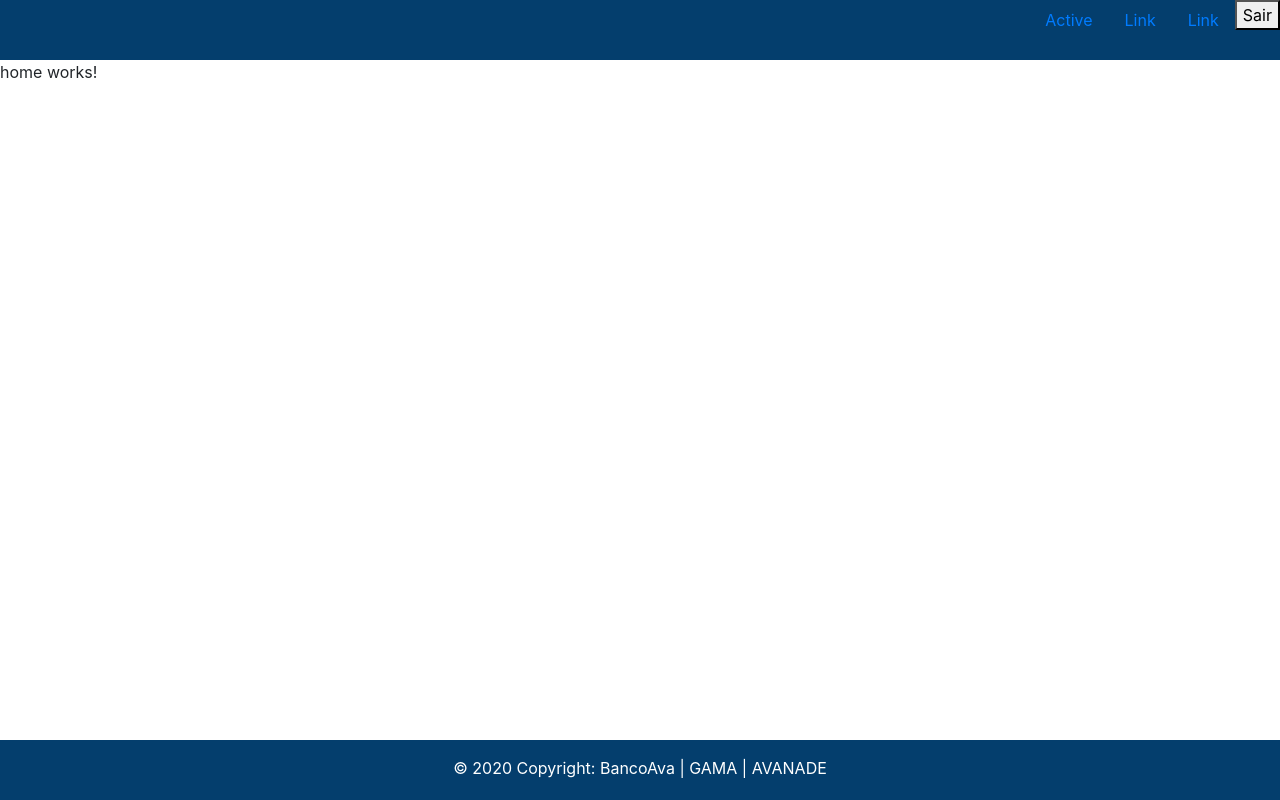
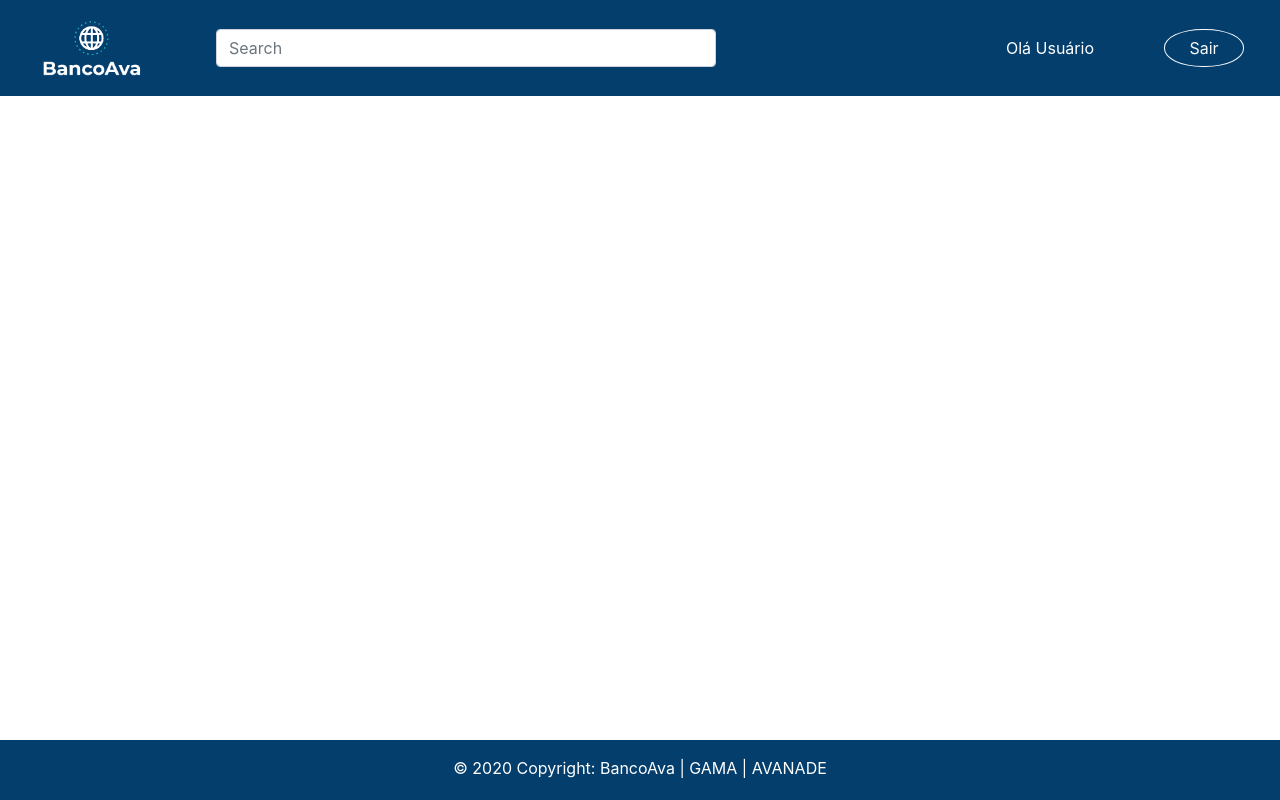
Before and after one commit to grayceferreira/bancoava, an Angular app: page /home in a window 1280 px wide. Built offline with nearby package versions, Linux system fonts and the light colour scheme.

Commit message:
ajuste no header

```diff
--- a/angular.json
+++ b/angular.json
@@ -28,6 +28,7 @@
               "src/assets"
             ],
             "styles": [
+              "./node_modules/bootstrap/dist/css/bootstrap.min.css",
               "src/styles.scss"
             ],
             "scripts": []
@@ -93,6 +94,7 @@
               "src/assets"
             ],
             "styles": [
+              "./node_modules/bootstrap/dist/css/bootstrap.min.css",
               "src/styles.scss"
             ],
             "scripts": []
@@ -124,6 +126,7 @@
           }
         }
       }
-    }},
+    }
+  },
   "defaultProject": "BancoAva"
 }
--- a/package.json
+++ b/package.json
@@ -21,6 +21,7 @@
     "@angular/router": "~8.2.14",
     "@ng-bootstrap/ng-bootstrap": "^5.2.1",
     "bootstrap": "^4.4.1",
+    "ngx-bootstrap": "^5.3.2",
     "rxjs": "~6.4.0",
     "tslib": "^1.10.0",
     "zone.js": "~0.9.1"
--- a/src/app/app.module.ts
+++ b/src/app/app.module.ts
@@ -10,6 +10,7 @@ import { HomeComponent } from './pages/home/home.component';
 import { LoginPageComponent } from './pages/login-page/login-page.component';
 import { StatementsComponent } from './pages/statements/statements.component';
 import { TransfersComponent } from './pages/transfers/transfers.component';
+import { ModalModule } from 'ngx-bootstrap/modal';
 
 @NgModule({
   declarations: [
@@ -24,7 +25,8 @@ import { TransfersComponent } from './pages/transfers/transfers.component';
   ],
   imports: [
     BrowserModule,
-    AppRoutingModule
+    AppRoutingModule,
+    ModalModule.forRoot()
   ],
   providers: [],
   bootstrap: [AppComponent]
--- a/src/app/components/shared/header/header.component.html
+++ b/src/app/components/shared/header/header.component.html
@@ -1,14 +1,24 @@
-<ul class="nav justify-content-end blueAva">
+<nav class="navbar fixed-top navbar-expand-lg navbar-dark pink scrolling-navbar blueAva">
+    <img src="../../../../assets/images/logo2.png" class="imgLogo" alt="BancoAva">
+    <button class="navbar-toggler" type="button" data-toggle="collapse" data-target="#navbarSupportedContent" aria-controls="navbarSupportedContent" aria-expanded="false" aria-label="Toggle navigation">
+        <span class="navbar-toggler-icon"></span>
+    </button>
+    <div class="collapse navbar-collapse" id="navbarSupportedContent">
+        <ul class="navbar-nav mr-auto">
+            <li class="nav-item active">
+              <input class="form-control search" type="text" placeholder="Search" aria-label="Search">
+            </li>
+        </ul>
+        <ul class="navbar-nav nav-flex-icons">
             <li class="nav-item">
-    <a class="nav-link active" href="#">Active</a>
+                <a class="nav-link"><i class="fab fa-facebook-f"></i></a>
             </li>
             <li class="nav-item">
-    <a class="nav-link" href="#">Link</a>
+              <p class="">Olá Usuário</p>
             </li>
             <li class="nav-item">
-    <a class="nav-link" href="#">Link</a>
-  </li>
-  <li class="nav-item">
-    <button>Sair</button>
+              <button class="btn btn-outline-light buttonAva">Sair</button>
             </li>
         </ul>
+    </div>
+</nav>
--- a/src/app/components/shared/header/header.component.scss
+++ b/src/app/components/shared/header/header.component.scss
@@ -1,7 +1,30 @@
 ul {
-  height:60px;
+  height:80px;
+  align-items: center;
 }
 
 .blueAva {
   background-color: #043e6d;
 }
+
+.buttonAva {
+  width: 80px;
+  border-radius: 48%;
+  margin-right: 20px;
+}
+
+.imgLogo {
+  width: 150px;
+  height: 60px;
+}
+
+.search {
+  width: 500px;
+  margin-left: 50px;
+}
+
+p {
+  color: white;
+  margin-top: 16px;
+  margin-right: 70px;
+}
--- a/src/app/pages/login-page/login-page.component.html
+++ b/src/app/pages/login-page/login-page.component.html
@@ -13,7 +13,7 @@
             <form>
                 <input type="text" id="usuario" class="fadeIn second" name="usuario" placeholder="Usuário" formControlName="usuario" autocomplete="usuario" (keyup.enter)="enviar()" [ngClass]="{'fibra-form-danger': (!form.controls.usuario.valid && !form.controls.usuario.pristine)}">
                 <input type="password" id="senha" class="fadeIn third" name="senha" placeholder="Senha" (keyup.enter)="enviar()" formControlName="senha" [ngClass]="{'fibra-form-danger': (!form.controls.senha.valid && !form.controls.senha.pristine)}">
-                <button type="button" class="fadeIn fourth" [disabled]="form.invalid" (click)="enviar()">Enviar</button>
+                <button type="button" class="fadeIn fourth" (click)="enviar()">Enviar</button>
             </form>
             <!-- <div id="formFooter">
                 <a class="underlineHover" href="#">Forgot Password?</a>
--- a/src/app/pages/login-page/login-page.component.ts
+++ b/src/app/pages/login-page/login-page.component.ts
@@ -12,4 +12,6 @@ export class LoginPageComponent implements OnInit {
   ngOnInit() {
   }
 
+  enviar() {}
+
 }
```
Also changed, not shown: 1 other file (tests, documents, lock files or other folders). Lines whose indentation alone changed are shown as unchanged.
